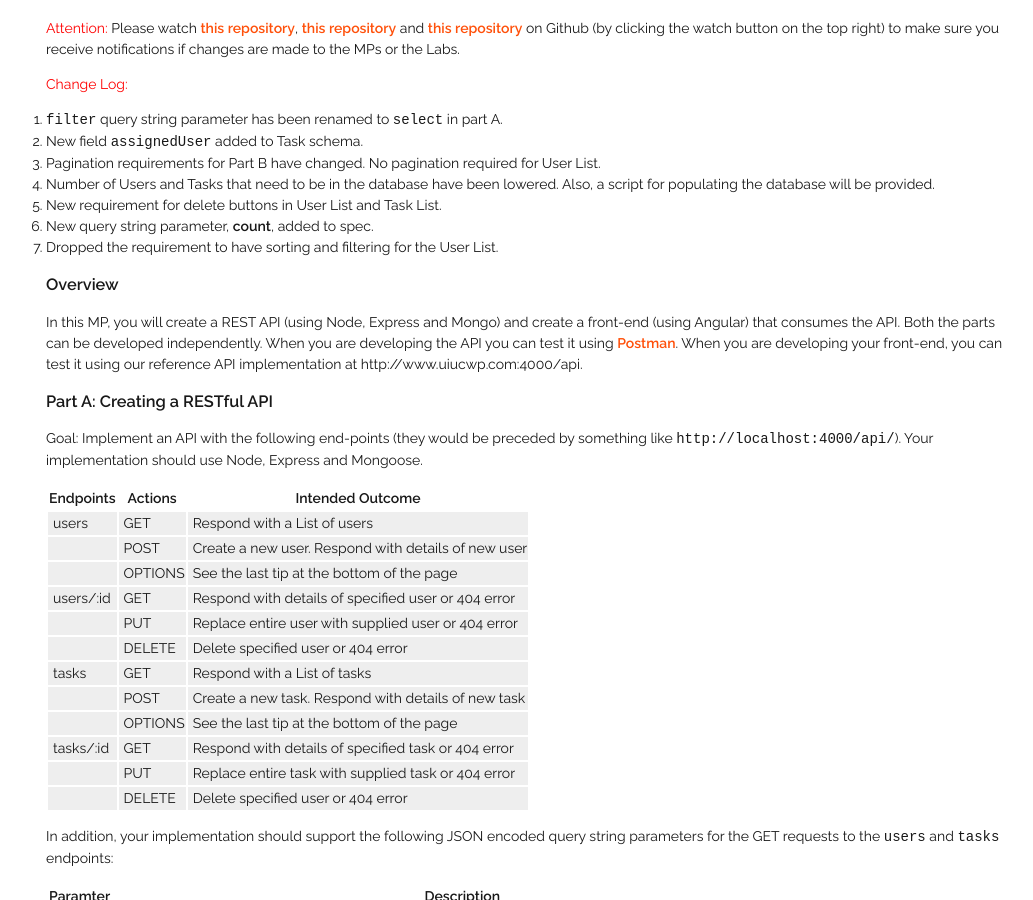
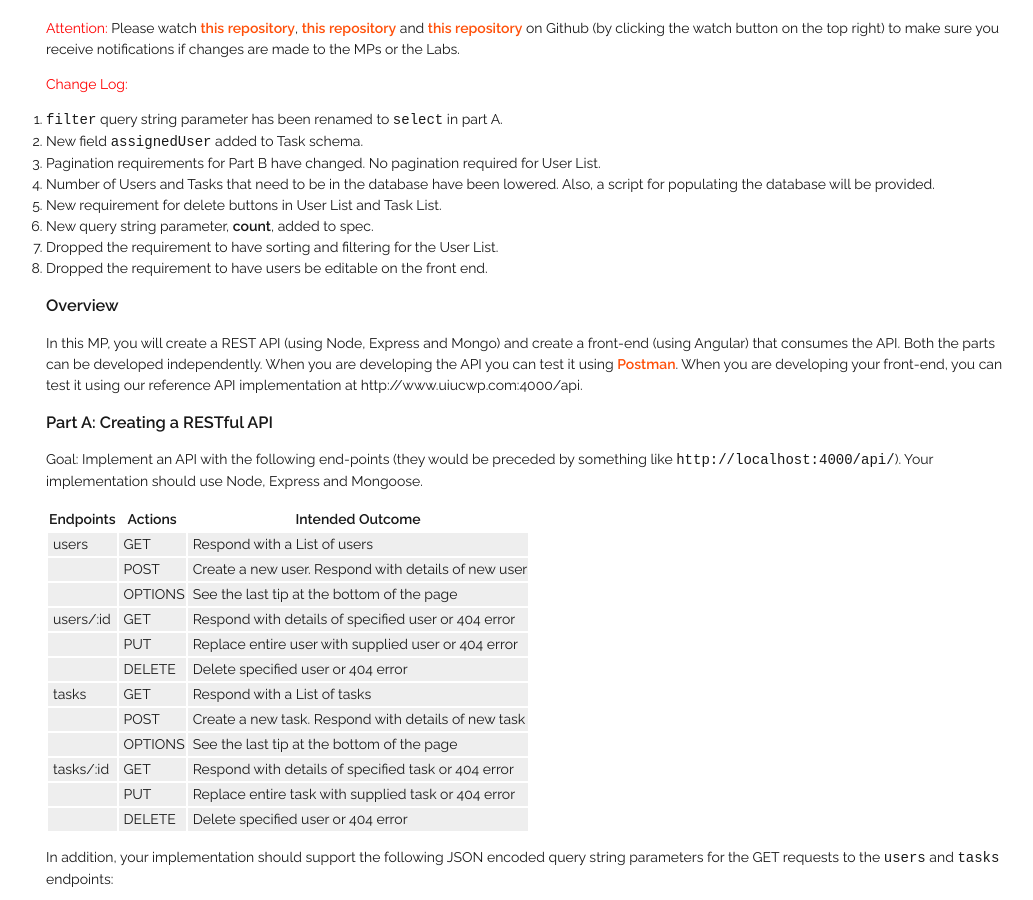
Before and after one commit to biplabdeka/fa2016, a Jekyll site: the page built from _posts/2015-3-17-MP-3.md, in a window 1280 px wide and 900 px high, scrolled down 322 px. Shown: the whole window, without its empty margins (109-1142 px from the left). Built offline with Jekyll 4.4.1, drawn with Linux system fonts in a browser that asks for light colours; nearby versions of some CDN libraries; Markdown is read by kramdown in place of the engine named in the settings; some of the changed lines change nothing that is shown.

Commit message:
dropped the need to have edit for user on the front end

```diff
--- a/_posts/2015-3-17-MP-3.md
+++ b/_posts/2015-3-17-MP-3.md
@@ -17,6 +17,7 @@
 5. New requirement for delete buttons in User List and Task List.
 6. New query string parameter, **count**, added to spec.
 7. Dropped the requirement to have sorting and filtering for the User List.
+8. Dropped the requirement to have users be editable on the front end.
 
 ###Overview
 
@@ -157,7 +158,7 @@
 	  User Details:
 	  <ul>
 	  	<li>Show details about the user (name, email)	</li>
-	  	<li>Have a edit user button that takes you to Edit User view</li>
+	  	<li><del>Have a edit user button that takes you to Edit User view</del></li>
 	  	<li>Show a list of pending tasks that the user has. This should be generated by making an API call to the tasks endpoint with query string parameters to perform appropriate filtering. There should be a way to mark each task as complete. As soon as a task is marked as complete, it should make an API call and then dissapear from that list. Also, clicking on a task should take us to the Task Details view.</li>
 	  	<li>A button to Load completed tasks by this user. This should load those tasks (20 at a time) in the same view with pagination.</li>
 		</ul>
```
